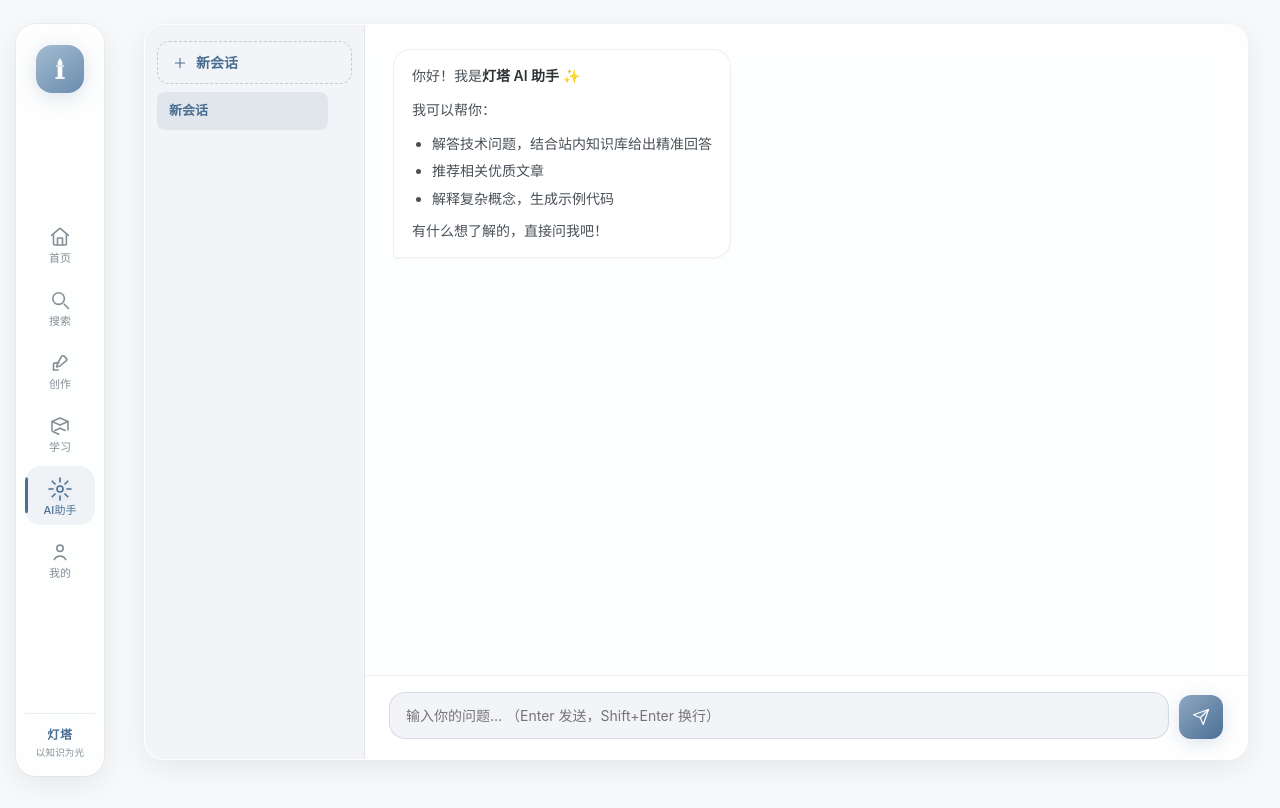
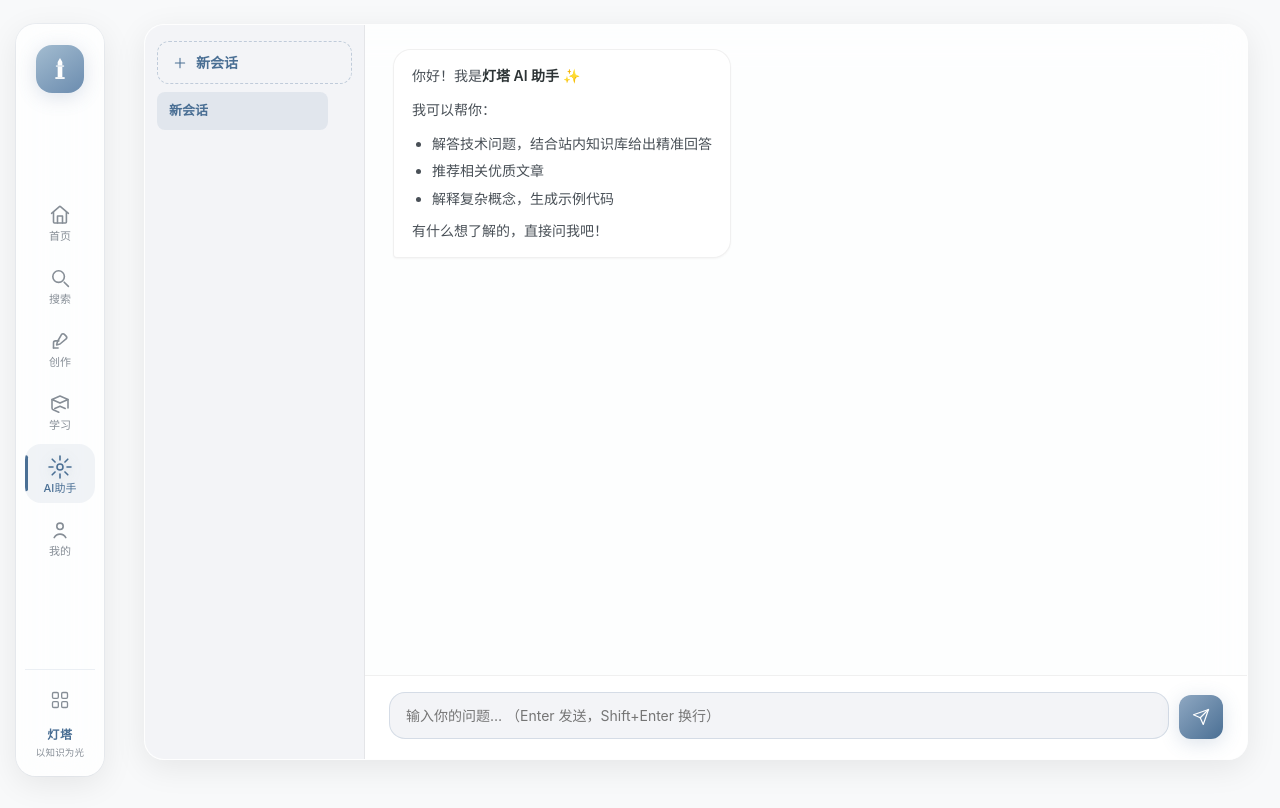
Before and after one commit to poboll/dengtai, a React (Vite) app in the folder dengtai-frontend/: page /ai in a window 1280 px wide. Built offline with nearby package versions, Linux system fonts and the light colour scheme.

Commit message:
feat(routing): 新增 /admin 路由和导航入口
- App.tsx 注册 /admin 路由
- Sidebar footer 新增 AdminIcon（网格图标）
- adminLink 样式：hover 蓝色高亮 + active 状态

```diff
--- a/dengtai-frontend/src/App.tsx
+++ b/dengtai-frontend/src/App.tsx
@@ -9,6 +9,7 @@ import CourseDetailPage from "./pages/CourseDetailPage";
 import AiAssistantPage from "./pages/AiAssistantPage";
 import AboutPage from "./pages/AboutPage";
 import StatusPage from "./pages/StatusPage";
+import AdminDashboardPage from "./pages/AdminDashboardPage";
 
 function App() {
   return (
@@ -23,6 +24,7 @@ function App() {
       <Route path="/post/:id" element={<CourseDetailPage />} />
       <Route path="/about" element={<AboutPage />} />
       <Route path="/status" element={<StatusPage />} />
+      <Route path="/admin" element={<AdminDashboardPage />} />
       <Route path="/login" element={<Navigate to="/" replace />} />
       <Route path="/register" element={<Navigate to="/" replace />} />
       <Route path="*" element={<Navigate to="/" replace />} />
--- a/dengtai-frontend/src/components/layout/Sidebar.module.css
+++ b/dengtai-frontend/src/components/layout/Sidebar.module.css
@@ -152,6 +152,29 @@
   width: 100%;
 }
 
+.adminLink {
+  display: flex;
+  align-items: center;
+  justify-content: center;
+  width: 36px;
+  height: 36px;
+  border-radius: var(--radius-md);
+  color: var(--color-text-muted);
+  margin-bottom: 6px;
+  transition: color var(--transition-base), background var(--transition-base);
+  text-decoration: none;
+}
+
+.adminLink:hover {
+  color: var(--color-primary-strong);
+  background: rgba(74, 111, 148, 0.08);
+}
+
+.adminLinkActive {
+  color: var(--color-primary-strong);
+  background: rgba(74, 111, 148, 0.10);
+}
+
 .footerBrand {
   color: var(--color-primary-strong);
   font-weight: 700;
--- a/dengtai-frontend/src/components/layout/Sidebar.tsx
+++ b/dengtai-frontend/src/components/layout/Sidebar.tsx
@@ -10,6 +10,15 @@ const navItems = [
   { to: "/ai", label: "AI助手", Icon: AiIcon },
   { to: "/profile", label: "我的", Icon: ProfileIcon },
 ] as const;
+
+const AdminIcon = () => (
+  <svg width={20} height={20} viewBox="0 0 24 24" fill="none" stroke="currentColor" strokeWidth={1.6} strokeLinecap="round" strokeLinejoin="round">
+    <rect x="3" y="3" width="7" height="7" rx="1.5" />
+    <rect x="14" y="3" width="7" height="7" rx="1.5" />
+    <rect x="3" y="14" width="7" height="7" rx="1.5" />
+    <rect x="14" y="14" width="7" height="7" rx="1.5" />
+  </svg>
+);
 
 const Sidebar = () => {
   return (
@@ -34,6 +43,15 @@ const Sidebar = () => {
       </nav>
       <div className={styles.spacer} />
       <div className={styles.footer}>
+        <NavLink
+          to="/admin"
+          className={({ isActive }) =>
+            isActive ? `${styles.adminLink} ${styles.adminLinkActive}` : styles.adminLink
+          }
+          title="运维中枢"
+        >
+          <AdminIcon />
+        </NavLink>
         <Link to="/about" className={styles.footerLink}>
           <span className={styles.footerBrand}>灯塔</span>
           <div className={styles.footerSlogan}>以知识为光</div>
```
